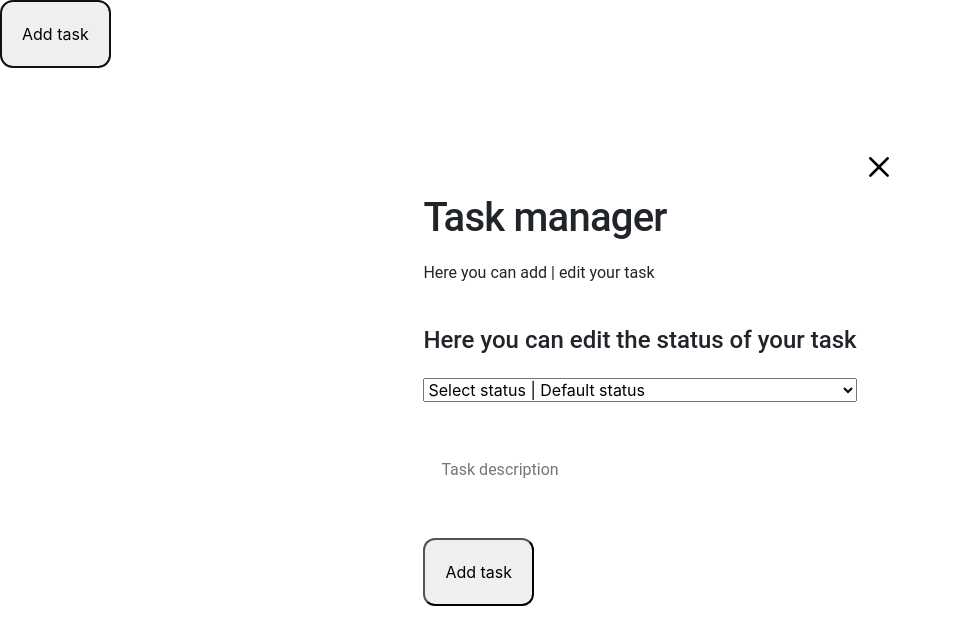
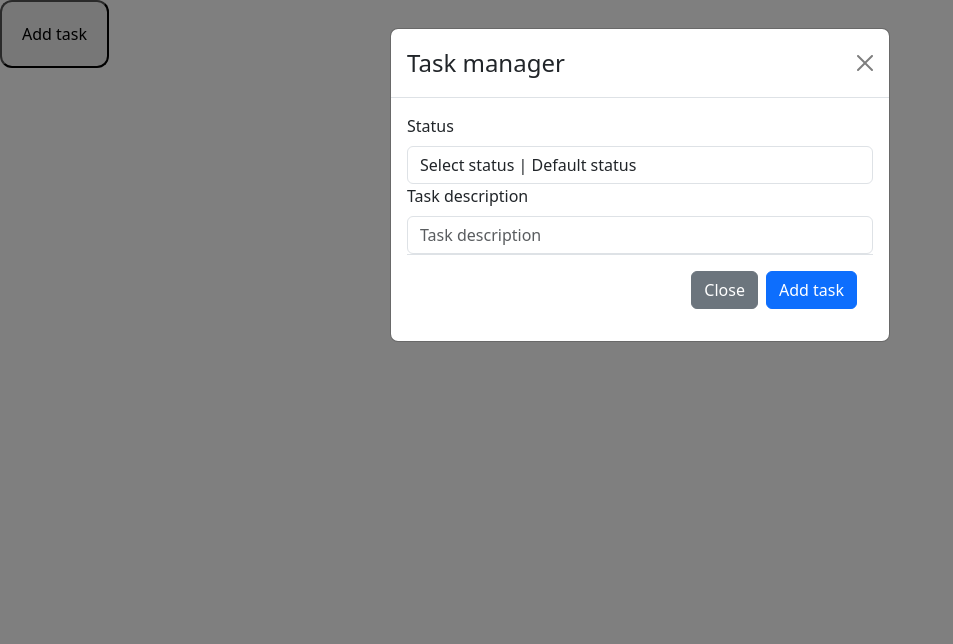
Before and after one commit to MagisterUnivers/VIATEC-test-task, a React (Create React App) app in the folder just-for-fun/: page / in a window 1280 px wide. Both pictures are taken after a click on the button "Add task". Shown: the top 644 px of the page, without its empty margins (0-953 px from the left). Built offline with nearby package versions, Linux system fonts and the light colour scheme.

Commit message:
ADD: Form from bootstrap rework

```diff
--- a/just-for-fun/package.json
+++ b/just-for-fun/package.json
@@ -9,6 +9,7 @@
     "@testing-library/user-event": "^13.5.0",
     "formik": "^2.4.5",
     "react": "^18.2.0",
+    "react-bootstrap": "^2.9.0",
     "react-dom": "^18.2.0",
     "react-icons": "^4.11.0",
     "react-router-dom": "^6.16.0",
--- a/just-for-fun/public/index.html
+++ b/just-for-fun/public/index.html
@@ -24,17 +24,10 @@
       work correctly both with client-side routing and a non-root public URL.
       Learn how to configure a non-root public URL by running `npm run build`.
     -->
-		<!-- Подключение стилей Bootstrap (CSS) -->
 		<link
-			href="https://maxcdn.bootstrapcdn.com/bootstrap/4.5.2/css/bootstrap.min.css"
 			rel="stylesheet"
+			href="https://cdn.jsdelivr.net/npm/bootstrap/dist/css/bootstrap.min.css"
 		/>
-
-		<!-- Подключение скриптов Bootstrap и jQuery (JavaScript) -->
-		<script src="https://ajax.googleapis.com/ajax/libs/jquery/3.5.1/jquery.min.js"></script>
-		<script src="https://cdnjs.cloudflare.com/ajax/libs/popper.js/1.16.0/umd/popper.min.js"></script>
-		<script src="https://maxcdn.bootstrapcdn.com/bootstrap/4.5.2/js/bootstrap.min.js"></script>
-
 		<title>React App</title>
 	</head>
 	<body>
--- a/just-for-fun/src/components/App.jsx
+++ b/just-for-fun/src/components/App.jsx
@@ -1,6 +1,6 @@
 import { useEffect, useState } from 'react';
 import { Button } from './Button/Button';
-import { Modal } from './Modal/Modal';
+import { MyModal } from '../components/Modal/Modal';
 
 export const App = () => {
 	const [isModalActive, setIsModalActive] = useState(false);
@@ -22,9 +22,10 @@ export const App = () => {
 				onClick={() => setIsModalActive(true)}
 			/>
 			{isModalActive && (
-				<Modal isModalActive={isModalActive} setActive={setIsModalActive}>
-					<p>Hello</p>
-				</Modal>
+				<MyModal
+					isModalActive={isModalActive}
+					setActive={setIsModalActive}
+				></MyModal>
 			)}
 		</>
 	);
--- a/just-for-fun/src/components/Modal/Modal.jsx
+++ b/just-for-fun/src/components/Modal/Modal.jsx
@@ -1,134 +1,76 @@
-import { useEffect } from 'react';
-import { CgClose } from 'react-icons/cg';
-import { taskNameSchema } from './ValidationSchema';
-import { Button } from '../Button/Button';
-import {
-	StyledBackdrop,
-	StyledCloseBtn,
-	StyledModalBox,
-	StyledModalBoxScroll
-} from './Modal.styled';
-import {
-	StyledError,
-	StyledForm,
-	StyledFormInsight,
-	StyledInput,
-	StyledInputWrap,
-	StyledLabel,
-	StyledRadioInput,
-	StyledRadioInputBox,
-	StyledReasonText,
-	StyledText,
-	StyledTitle
-} from './ModalForm.styled';
+import React, { useState } from 'react';
+import { Modal, Form, Button } from 'react-bootstrap';
 
-export const Modal = ({ isModalActive, setActive, children }) => {
-	useEffect(() => {
-		const handleCloseByEsc = (e) => {
-			if (e.code !== 'Escape') {
-				return;
-			}
+export const MyModal = ({ isModalActive, setActive }) => {
+	// Создайте состояние для значений полей формы
+	const [formData, setFormData] = useState({
+		status: '',
+		task: ''
+	});
+
+	// Обработчик изменения значения в полях формы
+	const handleInputChange = (e) => {
+		const { name, value } = e.target;
+		// Обновите соответствующее значение в состоянии
+		setFormData({
+			...formData,
+			[name]: value
+		});
+	};
+
+	// Обработчик отправки формы
+	const handleSubmit = (e) => {
+		e.preventDefault();
+		// Здесь вы можете отправить данные из formData, куда внесены значения формы
+		console.log(formData);
+		// Закройте модальное окно
 		setActive(false);
 	};
 
-		window.addEventListener('keydown', handleCloseByEsc);
-
-		return () => {
-			window.removeEventListener('keydown', handleCloseByEsc);
-		};
-	}, [setActive]);
-
 	return (
-		<StyledBackdrop
-			className={isModalActive ? 'active' : ''}
-			onClick={() => {
-				setActive(false);
-			}}
-		>
-			<StyledModalBoxScroll>
-				<StyledModalBox
-					className={isModalActive ? 'active' : ''}
-					onClick={(e) => e.stopPropagation()}
-				>
-					<StyledCloseBtn
-						type="button"
-						onClick={() => {
-							setActive(false);
-						}}
-					>
-						{<CgClose size="32" />}
-					</StyledCloseBtn>
-					{/*  */}
-					<StyledForm
-						initialValues={{
-							status: '',
-							reason: '',
-							task: ''
-						}}
-						validationSchema={taskNameSchema}
-					>
-						{({ errors, touched, handleChange, setFieldTouched, values }) => (
-							<StyledFormInsight>
-								<StyledTitle>Task manager</StyledTitle>
-								<StyledText>Here you can add | edit your task</StyledText>
-								<StyledReasonText>
-									Here you can edit the status of your task
-								</StyledReasonText>
-								<StyledInputWrap>
-									<select
+		<Modal show={isModalActive} onHide={() => setActive(false)}>
+			<Modal.Header closeButton>
+				<Modal.Title>Task manager</Modal.Title>
+			</Modal.Header>
+			<Modal.Body>
+				<Form onSubmit={handleSubmit}>
+					<Form.Group controlId="status">
+						<Form.Label>Status</Form.Label>
+						<Form.Control
+							as="select"
 							name="status"
-										onChange={(e) => {
-											setFieldTouched('status');
-											handleChange(e);
-										}}
-										value={values.status || ''}
-										className={
-											touched.status && !errors.status
-												? 'valid-border'
-												: errors.status && touched.status
-												? 'invalid-border'
-												: ''
-										}
+							value={formData.status}
+							onChange={handleInputChange}
 						>
 							<option value="" disabled>
 								Select status | Default status
 							</option>
 							<option value="completed">Completed</option>
 							<option value="notCompleted">Not Completed</option>
-									</select>
-									{errors.status && touched.status ? (
-										<StyledError>{errors.status}</StyledError>
-									) : null}
-								</StyledInputWrap>
-								<StyledInputWrap>
-									<StyledInput
+						</Form.Control>
+					</Form.Group>
+
+					<Form.Group controlId="task">
+						<Form.Label>Task description</Form.Label>
+						<Form.Control
 							type="text"
 							name="task"
-										placeholder="Task description "
-										onChange={(e) => {
-											setFieldTouched('task');
-											handleChange(e);
-										}}
-										className={
-											touched.name && !errors.name
-												? 'valid-border'
-												: errors.name && touched.name
-												? 'invalid-border'
-												: ''
-										}
+							placeholder="Task description"
+							value={formData.task}
+							onChange={handleInputChange}
 						/>
-									{errors.name && touched.name ? (
-										<StyledError>{errors.name}</StyledError>
-									) : null}
-								</StyledInputWrap>
+					</Form.Group>
 
-								<Button type="button" text="Add task" />
-							</StyledFormInsight>
-						)}
-					</StyledForm>
-					{/*  */}
-				</StyledModalBox>
-			</StyledModalBoxScroll>
-		</StyledBackdrop>
+					<Modal.Footer>
+						<Button variant="secondary" onClick={() => setActive(false)}>
+							Close
+						</Button>
+						<Button variant="primary" type="submit">
+							Add task
+						</Button>
+					</Modal.Footer>
+				</Form>
+			</Modal.Body>
+		</Modal>
 	);
 };
```
Also changed, not shown: 1 other file (tests, documents, lock files or other folders). Lines whose indentation alone changed are shown as unchanged.
